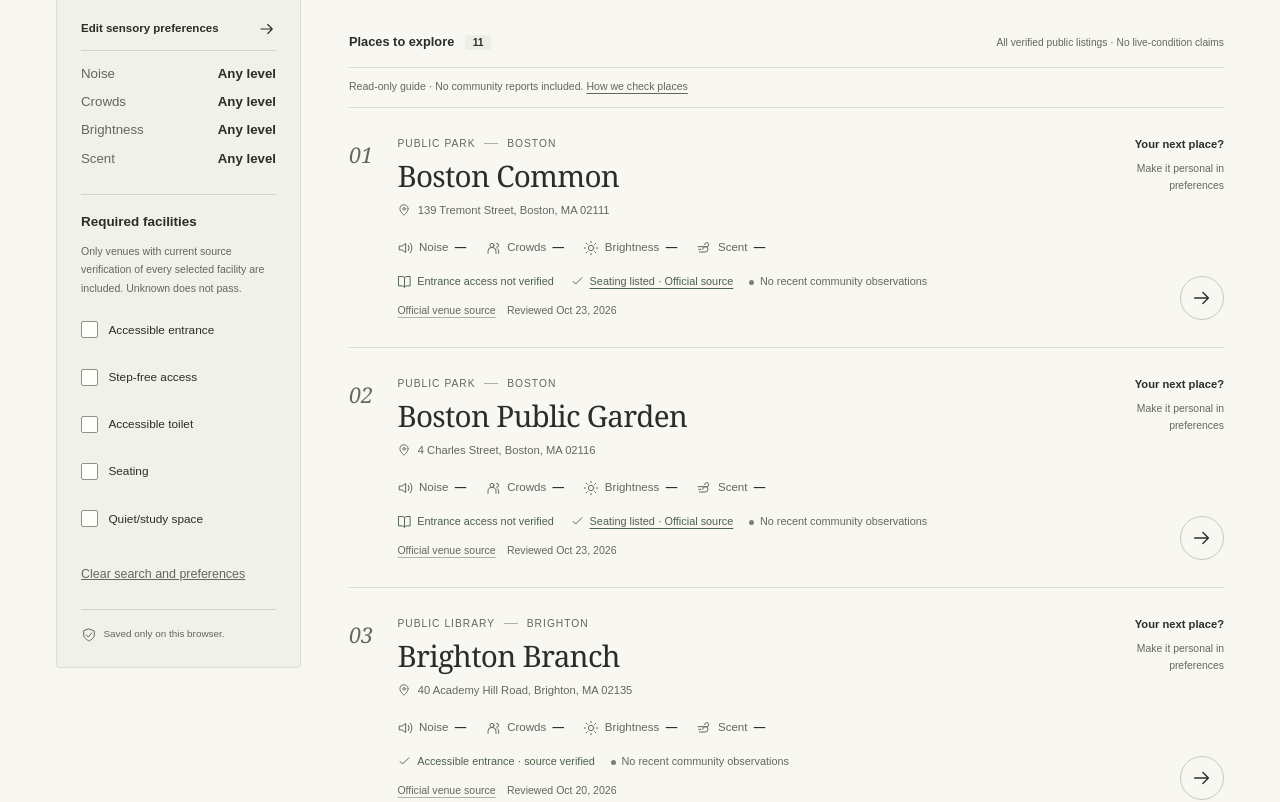
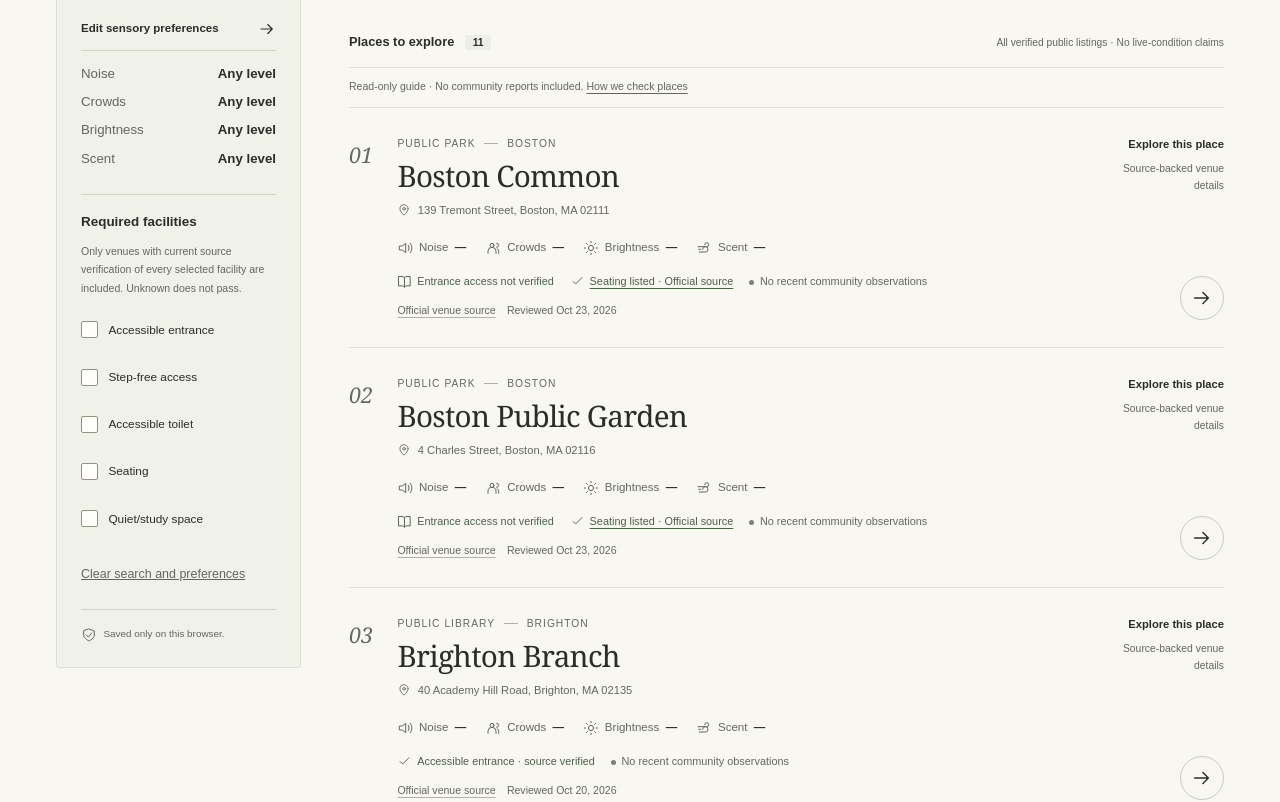
Before and after one commit to cx-57/QuietSpace, a Next.js app: page / in a window 1280 px wide. Shown: the part 1800-2602 px from the top of the page. Built offline with nearby package versions, Linux system fonts and the light colour scheme.

Commit message:
Replace ambiguous no-data card copy with honest discoverability hints

```diff
--- a/src/components/space-card.tsx
+++ b/src/components/space-card.tsx
@@ -28,7 +28,7 @@
       <ConfidenceLabel evidence={evidenceSummary(space.reports, space.id, now, space.timeZone)} /></div>
       <p className="source-line"><a href={space.source.sourceUrl}>Official venue source</a><span>Reviewed <SourceDate value={space.source.checkedAt} /></span></p>
     </div>
-    <div className="place-action">{match.score !== null ? <div className="fit-score"><strong>{match.score}<small>/100</small></strong><span>preference fit</span></div> : <p className="unscored-label">{seekingQuiet && sourceListedQuiet ? "Documented study space" : match.reason === "no_preferences" ? "Your next place?" : "More evidence needed"}<span>{seekingQuiet && sourceListedQuiet ? "Current noise unknown · no score yet" : match.reason === "no_preferences" ? "Make it personal in preferences" : "No match score yet"}</span></p>}
+    <div className="place-action">{match.score !== null ? <div className="fit-score"><strong>{match.score}<small>/100</small></strong><span>preference fit</span></div> : <p className="unscored-label">{seekingQuiet && sourceListedQuiet ? "Listed study area" : match.reason === "no_preferences" ? "Explore this place" : "Sensory fit unknown"}<span>{seekingQuiet && sourceListedQuiet ? "Current noise unknown · no score yet" : match.reason === "no_preferences" ? "Source-backed venue details" : "Not enough approved observations"}</span></p>}
       <Link className="place-open" href={`/spaces/${space.slug}`} aria-label={`View details: ${name}`}><Icon name="arrow" size={22} /></Link>
     </div>
   </article>;
```
